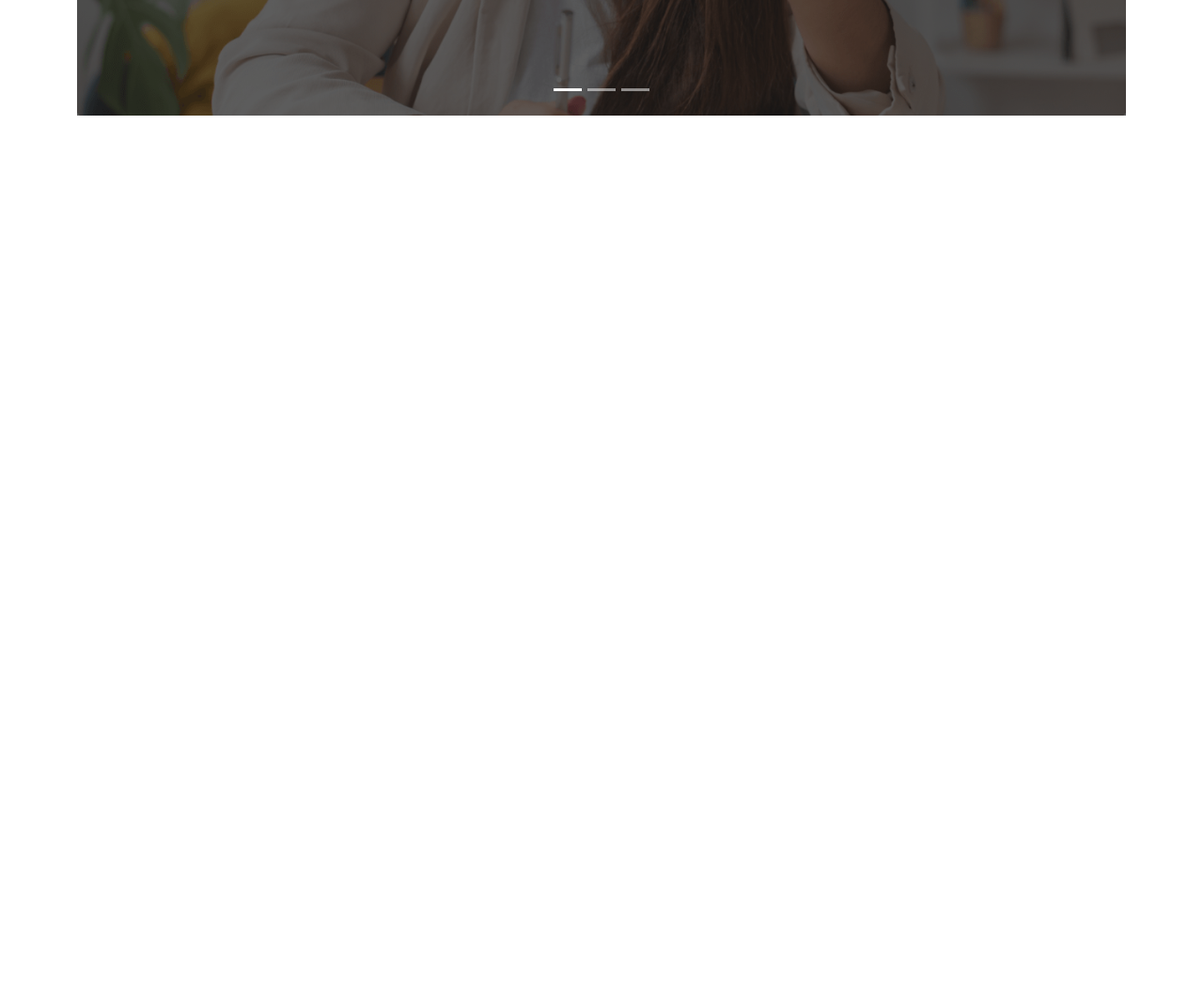
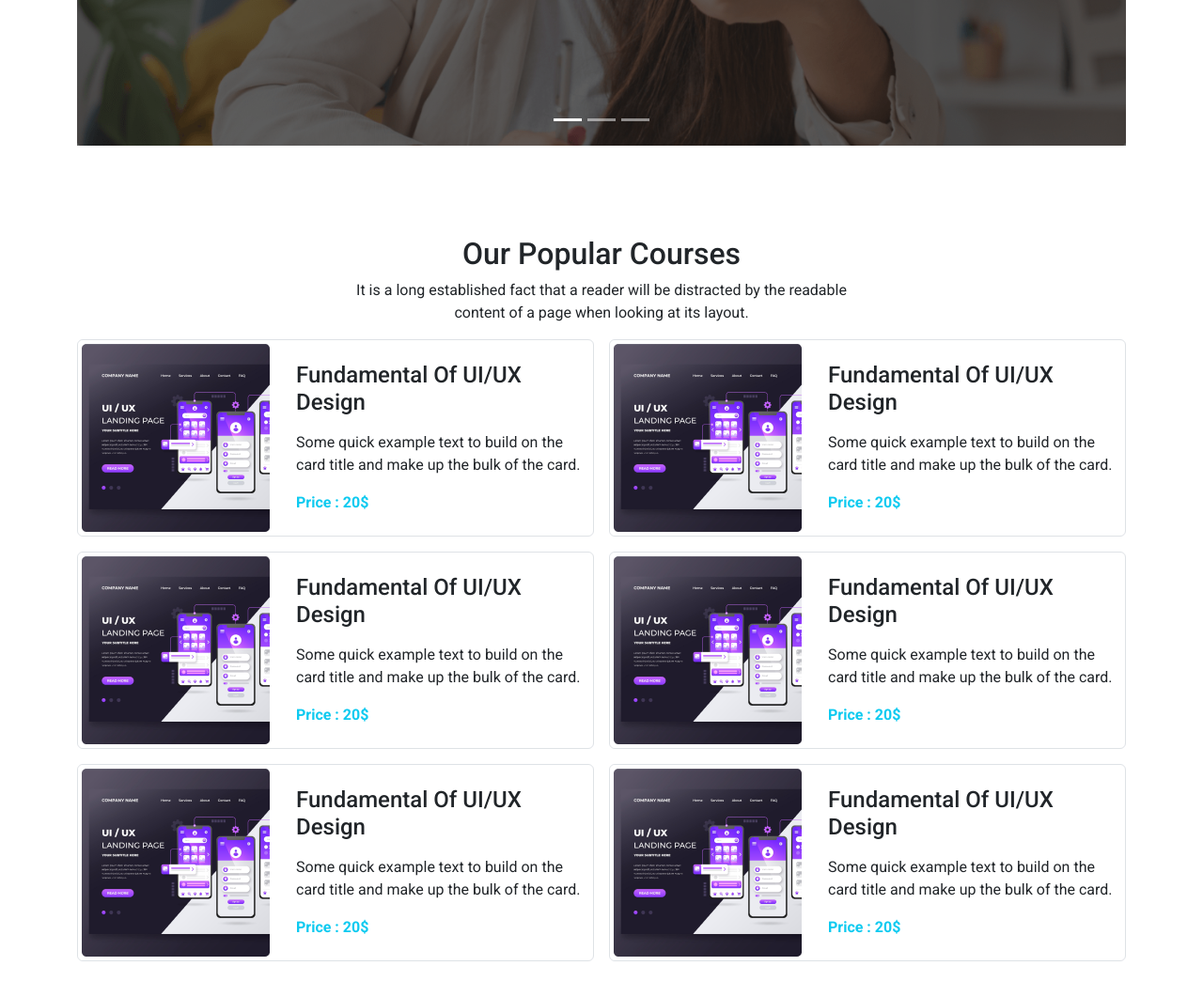
Before and after one commit to skmhshuvo/motech, a plain HTML site: page index.html in a window 1280 px wide. Shown: the part 543-1604 px from the top of the page at 94% size. Before the commit the page ends 800 px from the top, so only its background shows below. Drawn offline with nearby package versions, Linux system fonts and the light colour scheme.

Commit message:
Popular Courses grid Added

```diff
--- a/css/style.css
+++ b/css/style.css
@@ -4,6 +4,8 @@ body {
   font-family: 'Roboto', sans-serif !important;
 }
 
+
+/* Image dark overlay */
 .carousel-item:after {
     content:"";
     display:block;
--- a/index.html
+++ b/index.html
@@ -11,7 +11,7 @@
 
     <div class="container">
         <!-- Header Starts here -->
-        <header>
+        <header class="py-3">
             <nav class="navbar navbar-expand-lg">
                 <div class="container-fluid">
                 <a class="navbar-brand fw-bold fs-2" href="#">Mo<span class="text-info">Tech</span></a>
@@ -90,6 +90,93 @@
                 </button>
               </div>
         </section>
+
+        <!-- Popular Courses -->
+        <section class="my-5 py-5">
+          <div class="text-center">
+            <h2>Our Popular Courses</h2>
+            <p>It is a long established fact that a reader will be distracted by the readable<br>content of a page when looking at its layout.</p>
+          </div>
+
+
+          <div class="row row-cols-2 g-3">
+
+            <!-- Singe course item -->
+            <div class="col">
+              <div class="d-flex align-items-center border rounded">
+                <img src="images/course/course-1.png" class="img-thumbnail border-0">
+                <div class="ms-4">
+                  <h4 class="mb-3">Fundamental Of UI/UX Design</h4>
+                  <p>Some quick example text to build on the card title and make up the bulk of the card.</p>
+                  <strong class="text-info">Price : 20$</strong>
+                </div>
+              </div>
+            </div>
+            <!-- Singe course item -->
+            <div class="col">
+              <div class="d-flex align-items-center border rounded">
+                <img src="images/course/course-1.png" class="img-thumbnail border-0">
+                <div class="ms-4">
+                  <h4 class="mb-3">Fundamental Of UI/UX Design</h4>
+                  <p>Some quick example text to build on the card title and make up the bulk of the card.</p>
+                  <strong class="text-info">Price : 20$</strong>
+                </div>
+              </div>
+            </div>
+            <!-- Singe course item -->
+            <div class="col">
+              <div class="d-flex align-items-center border rounded">
+                <img src="images/course/course-1.png" class="img-thumbnail border-0">
+                <div class="ms-4">
+                  <h4 class="mb-3">Fundamental Of UI/UX Design</h4>
+                  <p>Some quick example text to build on the card title and make up the bulk of the card.</p>
+                  <strong class="text-info">Price : 20$</strong>
+                </div>
+              </div>
+            </div>
+            <!-- Singe course item -->
+            <div class="col">
+              <div class="d-flex align-items-center border rounded">
+                <img src="images/course/course-1.png" class="img-thumbnail border-0">
+                <div class="ms-4">
+                  <h4 class="mb-3">Fundamental Of UI/UX Design</h4>
+                  <p>Some quick example text to build on the card title and make up the bulk of the card.</p>
+                  <strong class="text-info">Price : 20$</strong>
+                </div>
+              </div>
+            </div>
+            <!-- Singe course item -->
+            <div class="col">
+              <div class="d-flex align-items-center border rounded">
+                <img src="images/course/course-1.png" class="img-thumbnail border-0">
+                <div class="ms-4">
+                  <h4 class="mb-3">Fundamental Of UI/UX Design</h4>
+                  <p>Some quick example text to build on the card title and make up the bulk of the card.</p>
+                  <strong class="text-info">Price : 20$</strong>
+                </div>
+              </div>
+            </div>
+            <!-- Singe course item -->
+            <div class="col">
+              <div class="d-flex align-items-center border rounded">
+                <img src="images/course/course-1.png" class="img-thumbnail border-0">
+                <div class="ms-4">
+                  <h4 class="mb-3">Fundamental Of UI/UX Design</h4>
+                  <p>Some quick example text to build on the card title and make up the bulk of the card.</p>
+                  <strong class="text-info">Price : 20$</strong>
+                </div>
+              </div>
+            </div>
+
+
+
+          </div>
+
+        </section>
+
+
+
+     <!-- Container End    -->
     </div>
 
 
```
